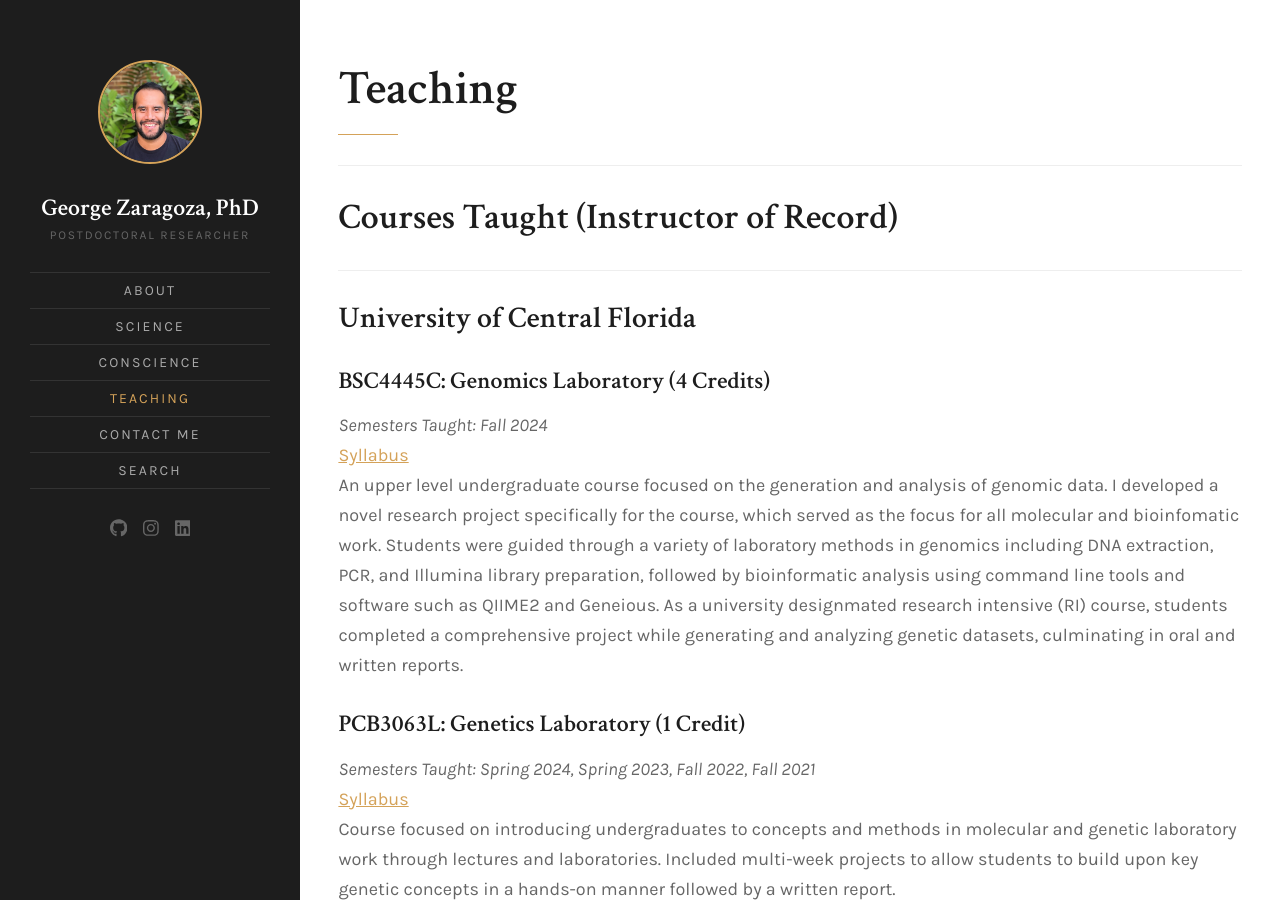
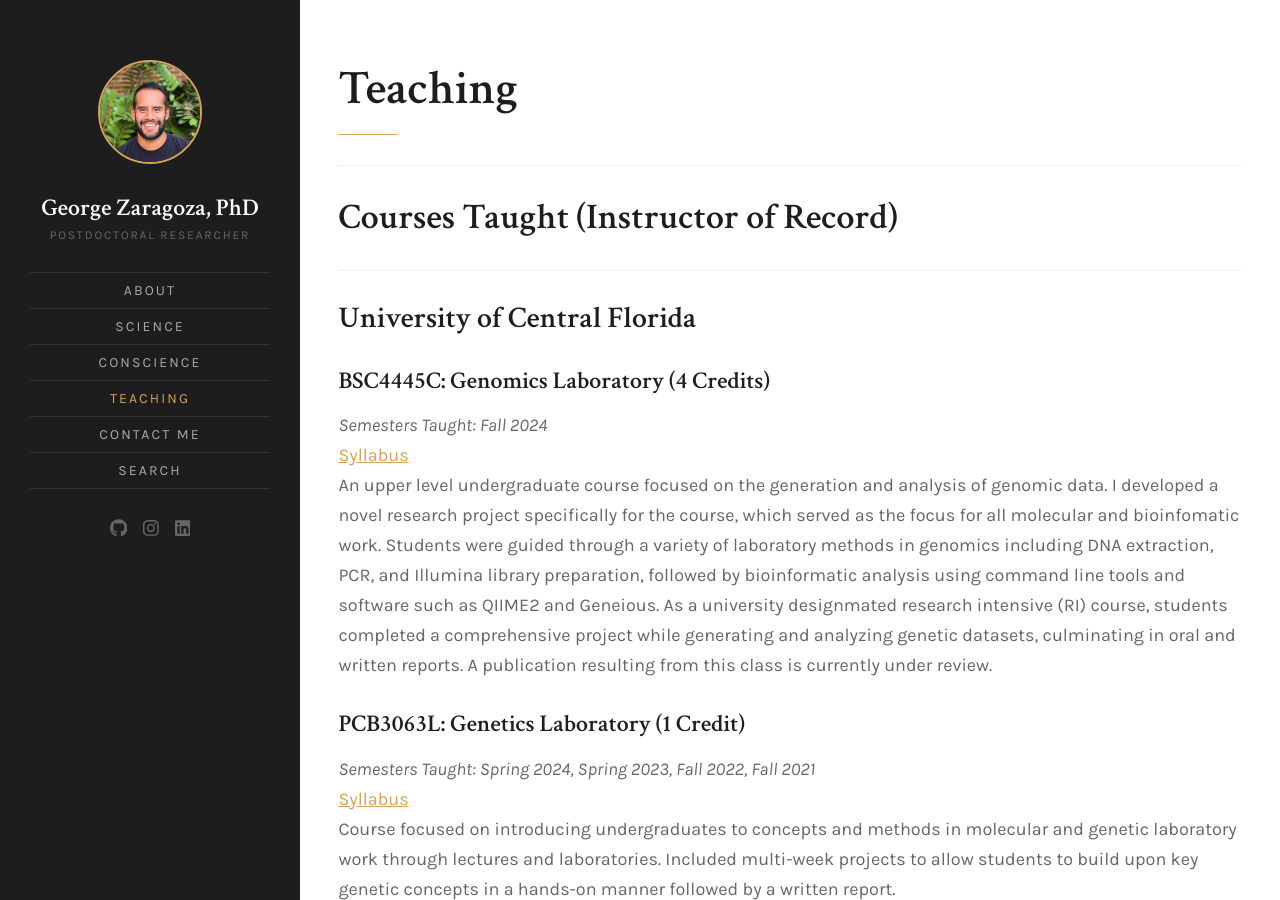
Before and after one commit to georgeomics/website, a Jekyll site: the page built from teaching.md, in a window 1280 px wide and 900 px high. Built offline with Jekyll 4.4.1, drawn with Linux system fonts in a browser that asks for light colours.

Commit message:
updating files

```diff
--- a/teaching.md
+++ b/teaching.md
@@ -11,7 +11,7 @@ featured_image:
 #### BSC4445C: Genomics Laboratory (4 Credits)
 *Semesters Taught: Fall 2024*
 [Syllabus](assets/documents/BSC4445C_RI_Syllabus_FA2024.pdf)
-An upper level undergraduate course focused on the generation and analysis of genomic data. I developed a novel research project specifically for the course, which served as the focus for all molecular and bioinfomatic work. Students were guided through a variety of laboratory methods in genomics including DNA extraction, PCR, and Illumina library preparation, followed by bioinformatic analysis using command line tools and software such as QIIME2 and Geneious. As a university designmated research intensive (RI) course, students completed a comprehensive project while generating and analyzing genetic datasets, culminating in oral and written reports.
+An upper level undergraduate course focused on the generation and analysis of genomic data. I developed a novel research project specifically for the course, which served as the focus for all molecular and bioinfomatic work. Students were guided through a variety of laboratory methods in genomics including DNA extraction, PCR, and Illumina library preparation, followed by bioinformatic analysis using command line tools and software such as QIIME2 and Geneious. As a university designmated research intensive (RI) course, students completed a comprehensive project while generating and analyzing genetic datasets, culminating in oral and written reports. A publication resulting from this class is currently under review.
 
 #### PCB3063L: Genetics Laboratory (1 Credit)
 *Semesters Taught: Spring 2024, Spring 2023, Fall 2022, Fall 2021*
```
